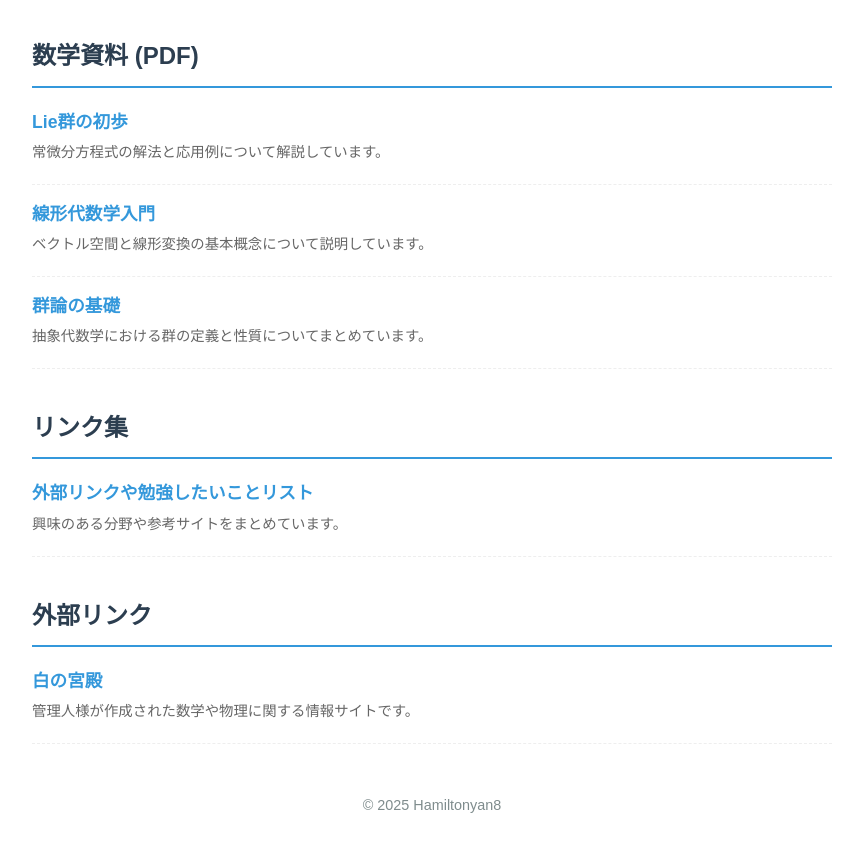
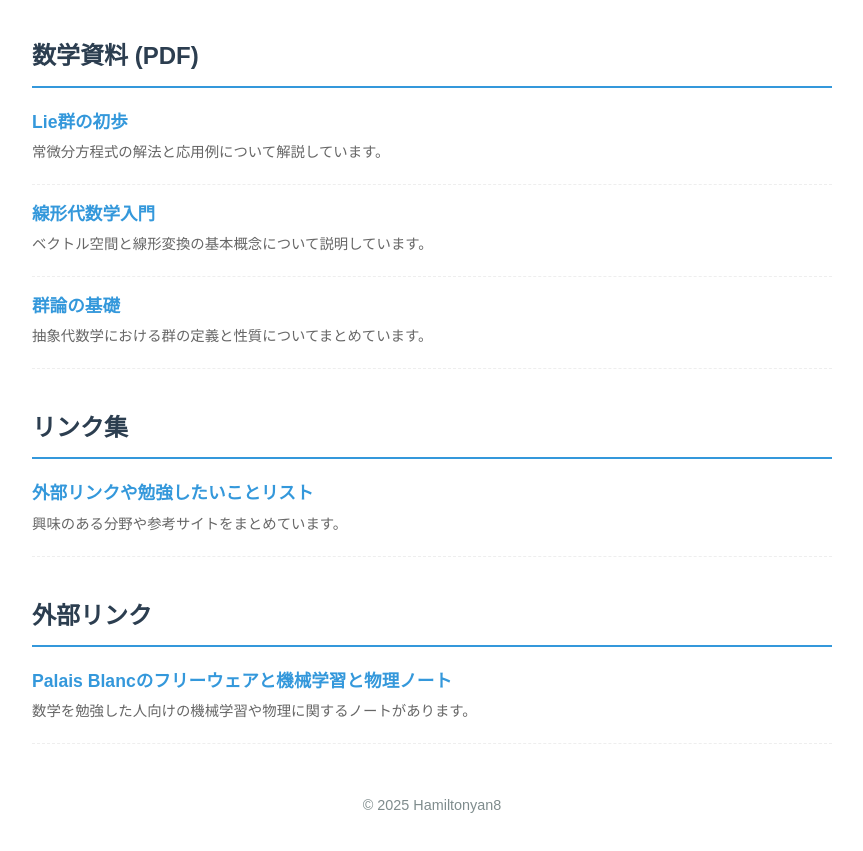
Before and after one commit to Hamiltonyan8/Hamiltonyan8.github.io, a plain HTML site: page index.html in a window 1280 px wide. Shown: the part 158-1009 px from the top of the page, without its empty margins (208-1071 px from the left). Drawn offline with Linux system fonts and the light colour scheme.

Commit message:
Update index.html

```diff
--- a/index.html
+++ b/index.html
@@ -135,8 +135,10 @@
         <div class="list-section">
             <h2>外部リンク</h2>
             <div class="list-item">
-                <div class="item-title"><a href="https://palaisblanc.at-ninja.jp/index.html" target="_blank" rel="noopener noreferrer">白の宮殿</a></div>
-                <div class="item-description">管理人様が作成された数学や物理に関する情報サイトです。</div>
+                <div class="item-title"><a href="https://palaisblanc.at-ninja.jp/index.html" target="_blank" rel="noopener noreferrer">
+                    Palais Blancのフリーウェアと機械学習と物理ノート
+                </a></div>
+                <div class="item-description">数学を勉強した人向けの機械学習や物理に関するノートがあります。</div>
             </div>
             <!-- 他の外部リンクもここに追加できます -->
         </div>
```
